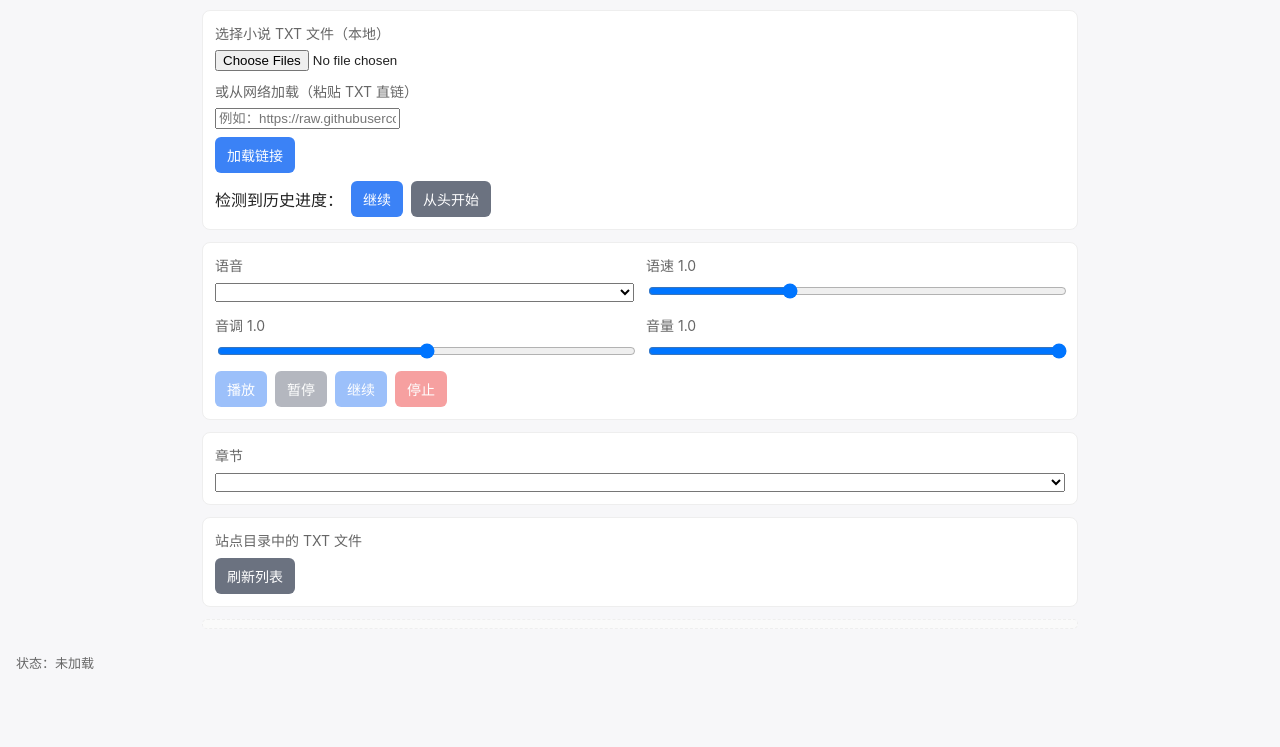
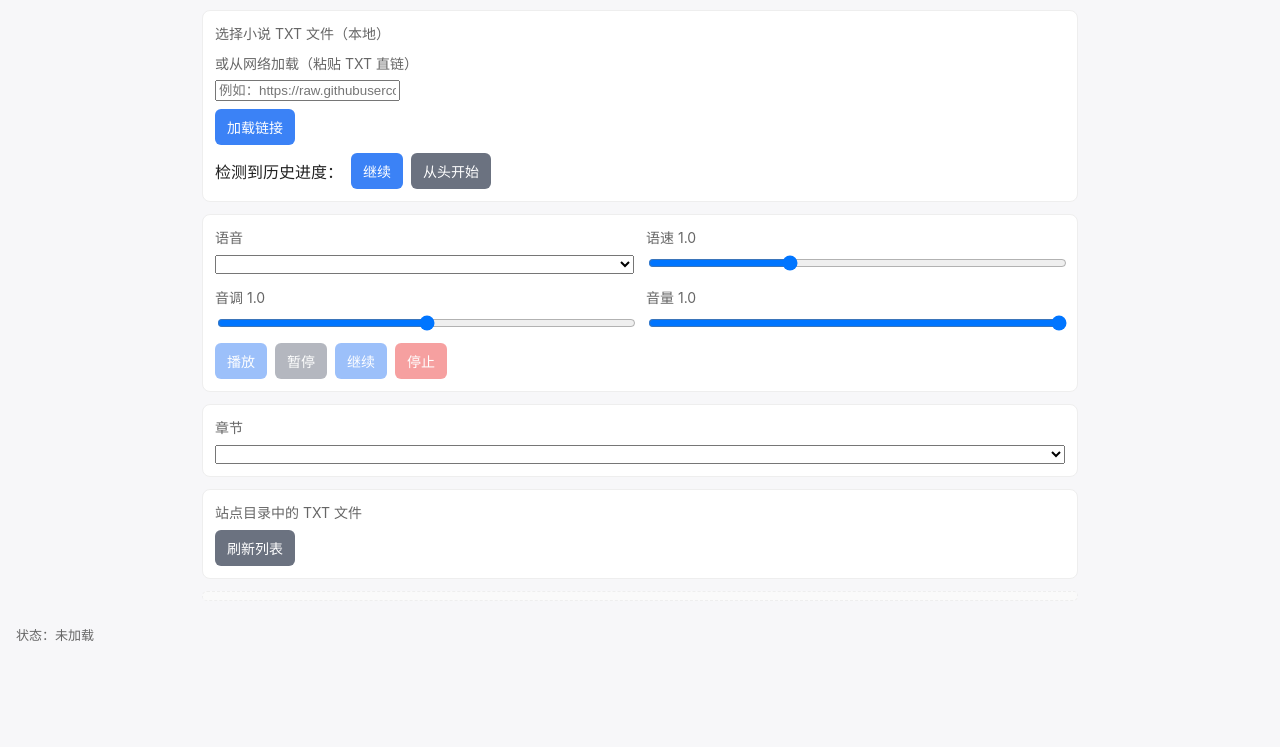
Before and after one commit to luoc8400-ui/book, a plain HTML site: page index.html in a window 1280 px wide. Shown: the part 53-800 px from the top of the page. Drawn offline with Linux system fonts and the light colour scheme.

Commit message:
Hide file input by default in index.html
Updated the file input to be hidden by default.

```diff
--- a/index.html
+++ b/index.html
@@ -16,7 +16,7 @@
     <section class="card">
       <label for="fileInput" class="block-label">选择小说 TXT 文件（本地）</label>
       <!-- 选择小说 TXT 文件（本地） -->
-      <input type="file" id="fileInput" accept=".txt,text/plain" multiple />
+      <input type="file" id="fileInput" accept=".txt,text/plain" multiple style="display:none" />
 
       <label for="urlInput" class="block-label" style="margin-top:10px;">或从网络加载（粘贴 TXT 直链）</label>
       <input type="url" id="urlInput" placeholder="例如：https://raw.githubusercontent.com/你的仓库/帝霸.txt" />
@@ -63,6 +63,7 @@
       <select id="chapterSelect"></select>
     </section>
 
+    <!-- 页面主体结构片段 -->
     <section class="card">
       <label class="block-label">站点目录中的 TXT 文件</label>
       <div class="buttons-row" style="margin-top:8px;">
```
